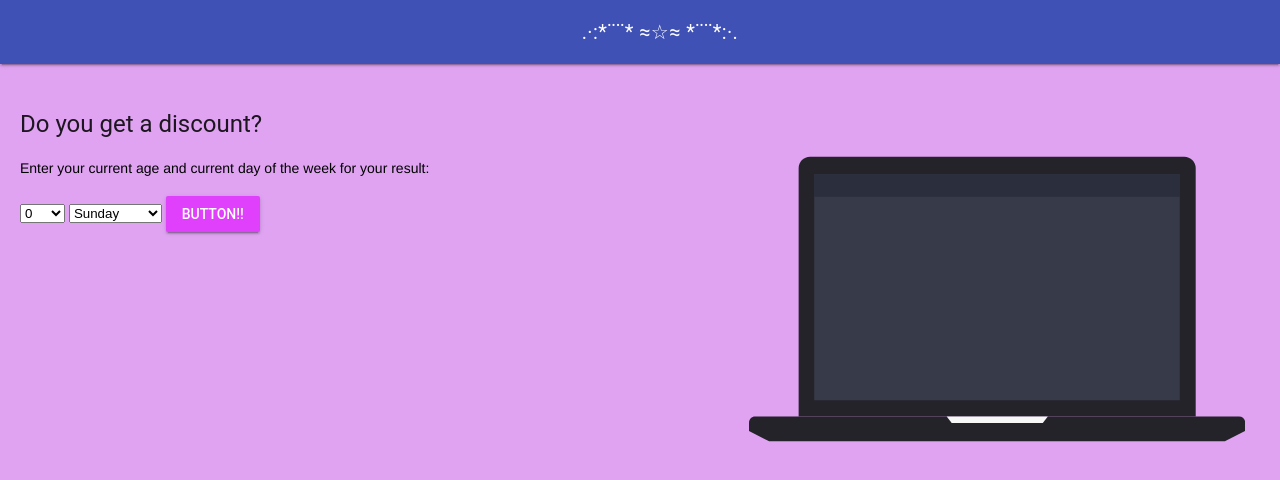
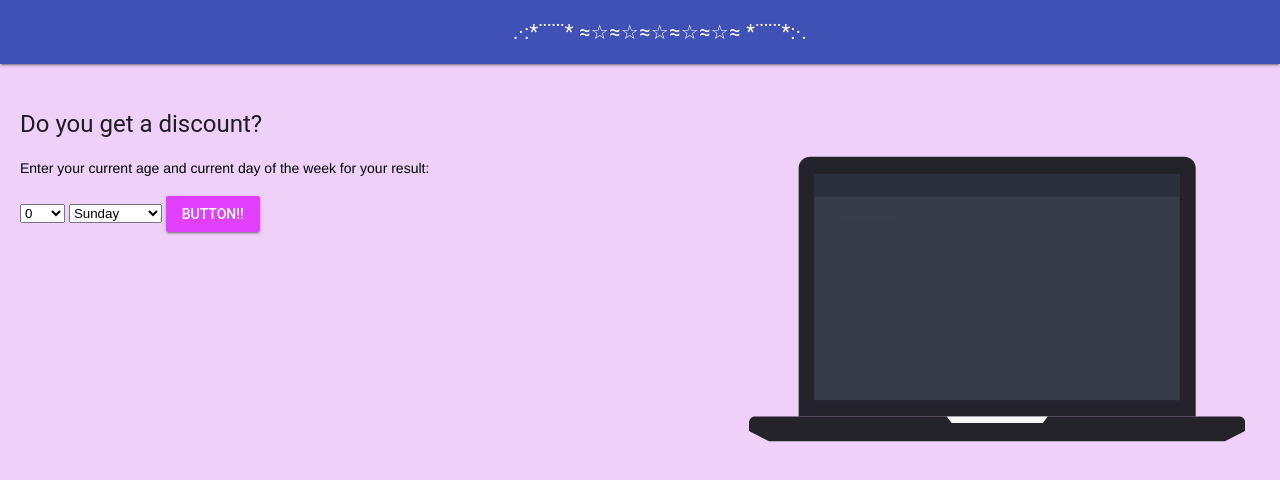
Before and after one commit to ashley-monaghan/ICS2OR-Unit-5-04, a plain HTML site: page index.html in a window 1280 px wide. Drawn offline with nearby package versions, Linux system fonts and the light colour scheme.

Commit message:
style change

```diff
--- a/css/styles.css
+++ b/css/styles.css
@@ -22,7 +22,7 @@
 }
 
 body {
-  background-color: rgb(223 163 242);
+  background-color: rgb(238 208 248);
 }
 
 p {
--- a/index.html
+++ b/index.html
@@ -52,7 +52,7 @@
     <div class="mdl-layout mdl-js-layout mdl-layout--fixed-header">
       <header class="mdl-layout__header">
         <div class="mdl-layout__header-row">
-          <span class="mdl-layout-title">.·:*¨¨* ≈☆≈ *¨¨*:·.</span>
+          <span class="mdl-layout-title">.·:*¨¨¨* ≈☆≈☆≈☆≈☆≈☆≈ *¨¨¨*:·.</span>
         </div>
       </header>
       <main class="mdl-layout__content">
```
